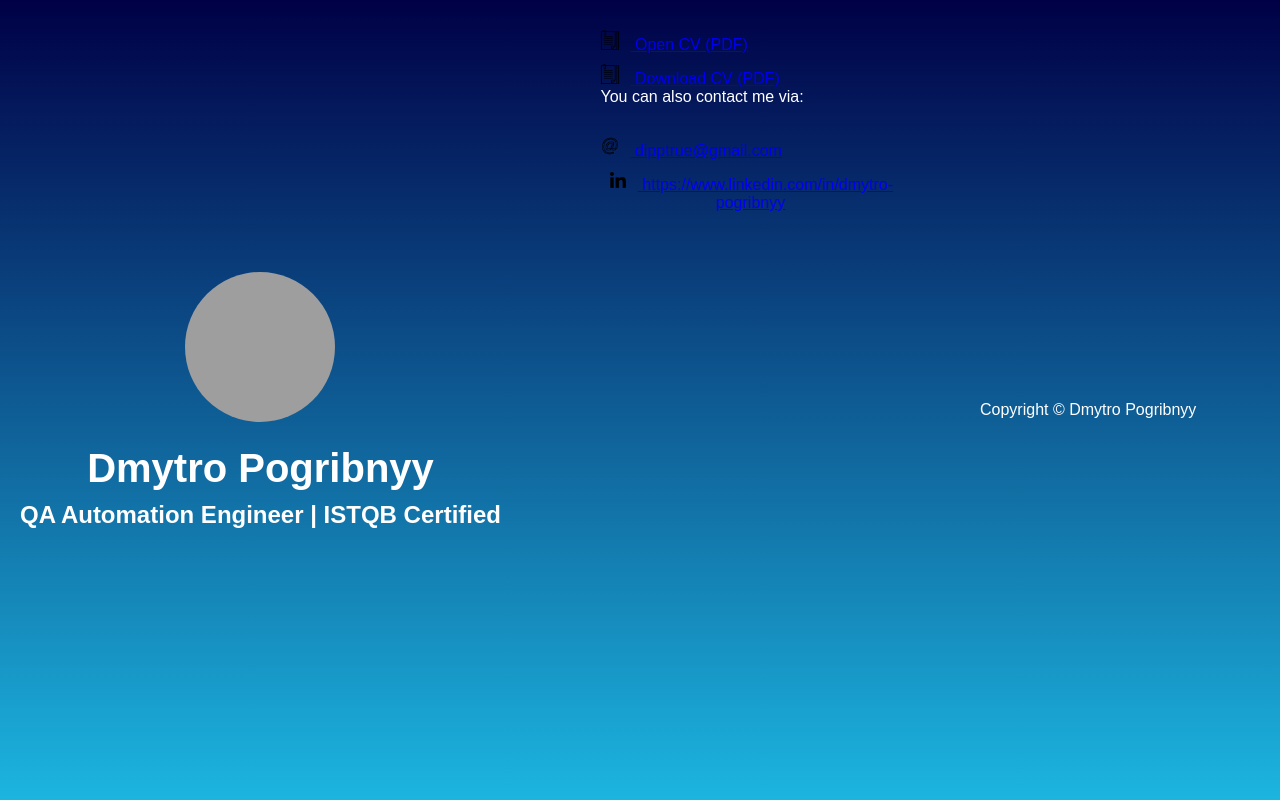
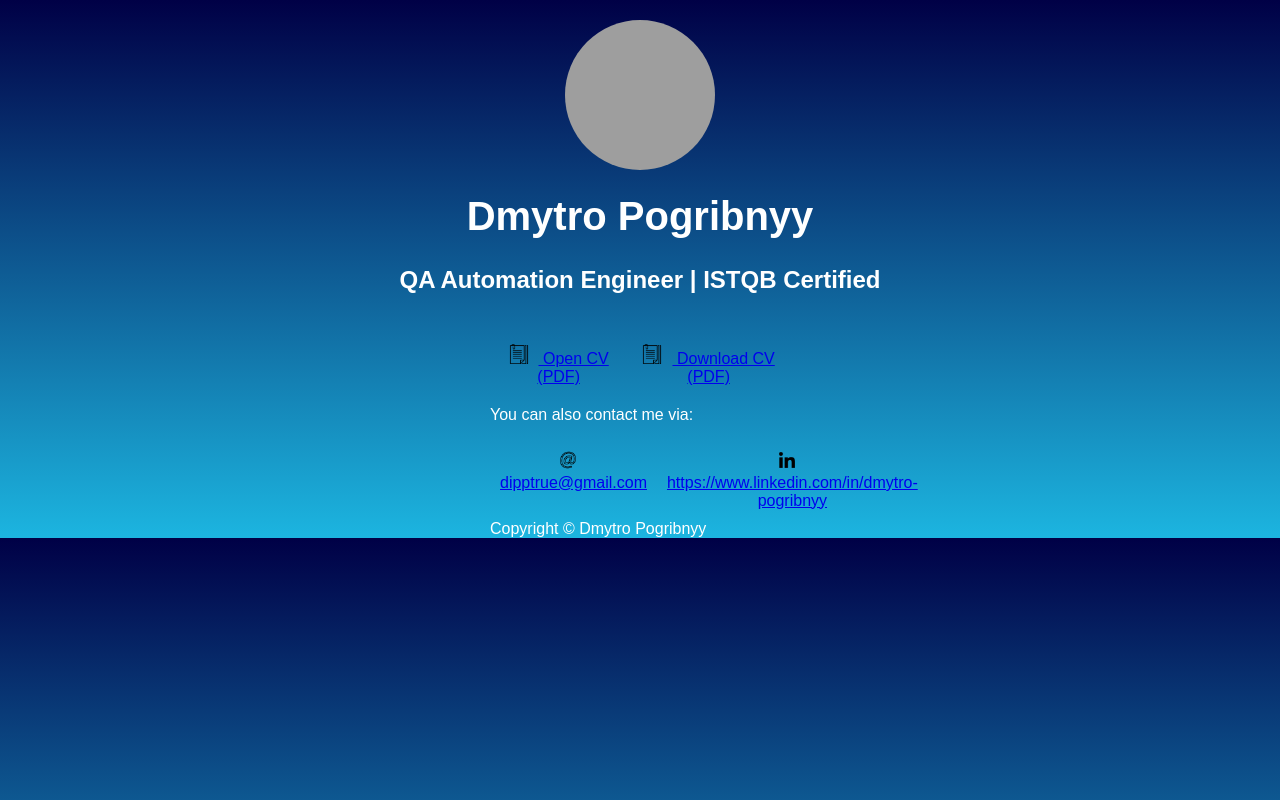
Before and after one commit to dmytropogribnyy/dmytropogribnyy.github.io, a plain HTML site: page index.html in a window 1280 px wide. Drawn offline with Linux system fonts and the light colour scheme; grey boxes are pictures that could not be loaded.

Commit message:
Update styles.css

```diff
--- a/styles.css
+++ b/styles.css
@@ -1,18 +1,10 @@
-* {
-    margin: 0;
-    padding: 0;
-    box-sizing: border-box;
-}
-
 body {
     background: linear-gradient(to bottom, #000046, #1cb5e0);
     color: white;
     font-family: Arial, sans-serif;
     text-align: center;
-    display: flex;
-    align-items: center;
-    justify-content: center;
-    height: 100vh;
+    padding: 0;
+    margin: 0;
 }
 
 header {
@@ -38,14 +30,25 @@ header h2 {
 
 main {
     text-align: center;
-    display: flex;
-    flex-direction: column;
-    align-items: flex-start;
-    width: 300px;
-    height: 100%;
-    margin: 0 auto;
 }
 
+.links {
+    list-style: none;
+    padding: 0;
+    margin: 0;
+    display: flex;
+    justify-content: center;
+}
+
+.links li {
+    margin: 10px;
+}
+
+.icon {
+    width: 20px; /* added specific width and height values */
+    height: 20px;
+    margin-right: 10px;
+}
 
 .center-text {
    text-align: center;
@@ -57,29 +60,11 @@ main {
    margin: auto;
 }
 
-
-
-.links {
-    list-style: none;
-    display: flex;
-    flex-direction: column;
-    align-items: flex-start;
-    margin-top: 20px;
-}
-
-.links li {
-    display: flex;
-    align-items: center;
+.center-text-2 {
+    text-align: left;
     margin-top: 10px;
 }
 
-.icon {
-    width: 20px;
-    height: 20px;
-    margin-right: 10px;
+footer p {
+    text-align: center;
 }
-
-footer {
-    text-align: center;
-    margin-top: 20px;
-}
```
